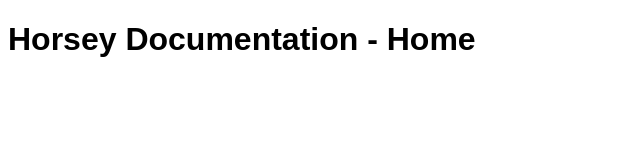
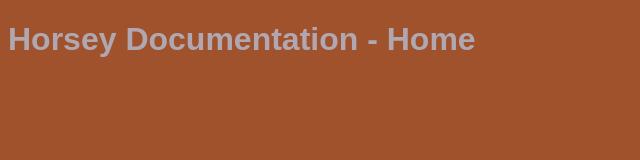
Before and after one commit to JavascriptLearner815/horsey-bot, a website: page docs/index.html in a window 1280 px wide. Shown: the whole page, without its empty margins (0-640 px from the left). Drawn offline with Linux system fonts and the light colour scheme.

Commit message:
Update main.css

```diff
--- a/docs/main.css
+++ b/docs/main.css
@@ -3,4 +3,6 @@
 }
 body {
   font-family: Arial, Helvetica, sans-serif;
+  background-color: sienna;
+  color: rgb(176, 167, 176);
 }
```
